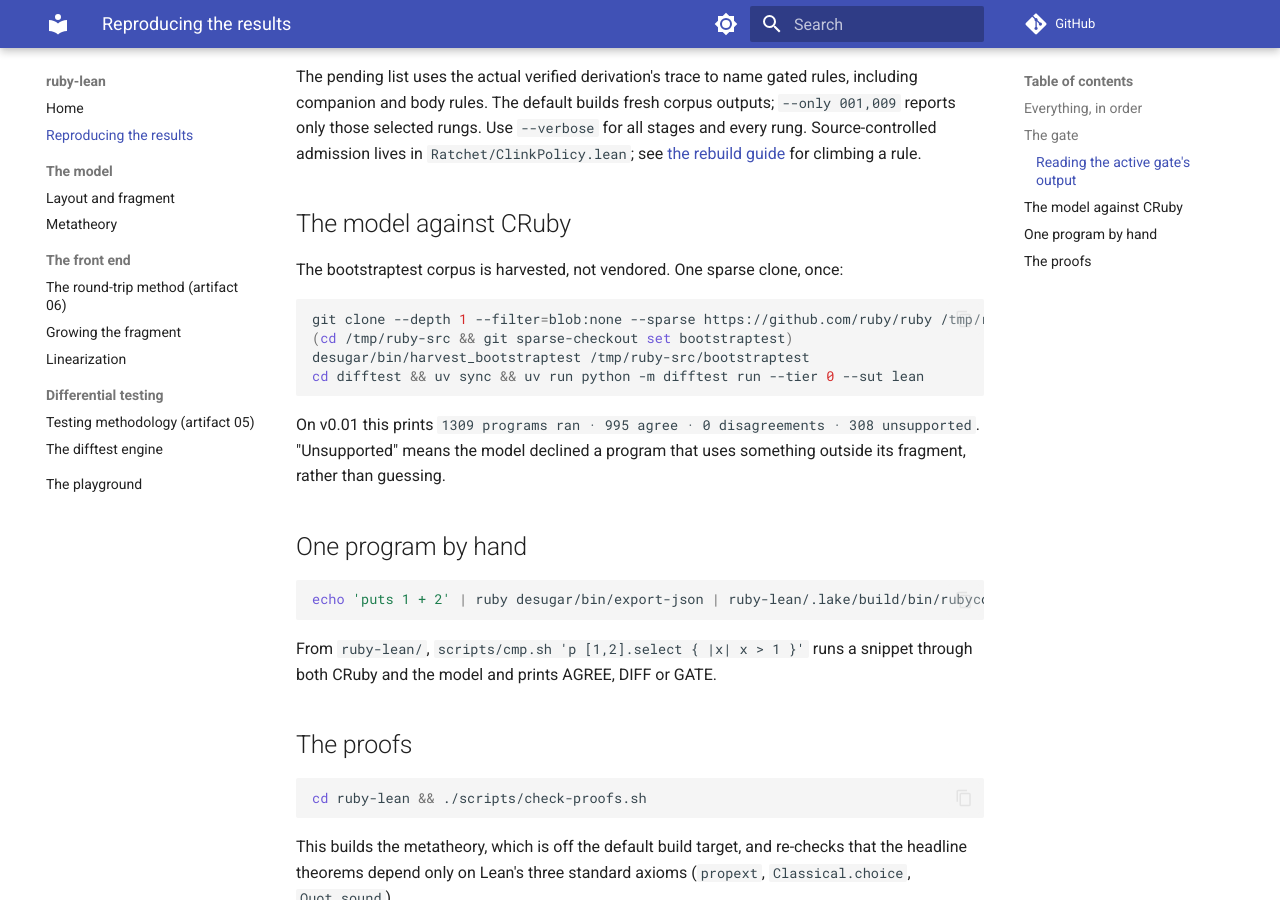
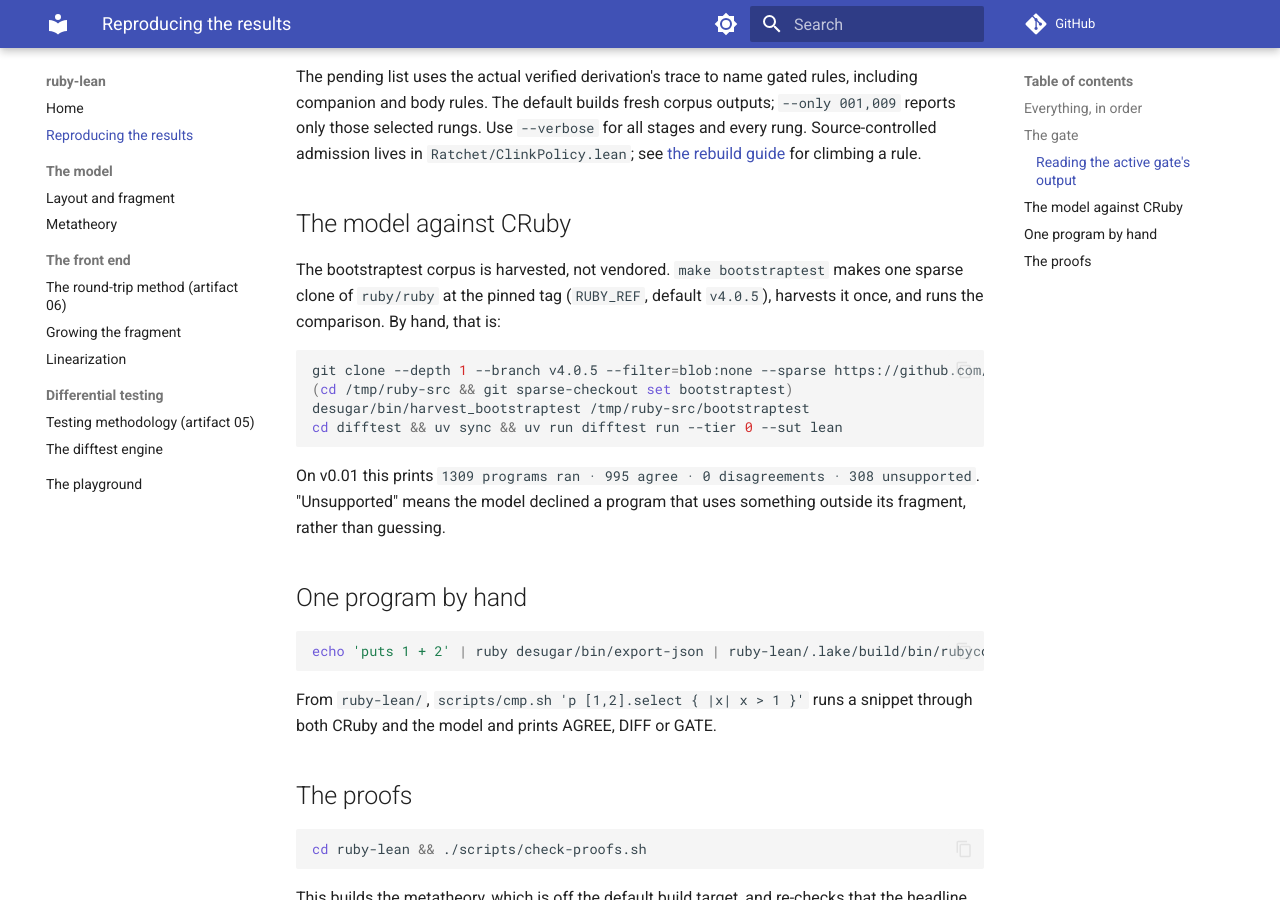
Before and after one commit to sam-xif/ruby-lean, an MkDocs documentation site: the page built from docs/reproducing.md, in a window 1280 px wide and 900 px high, scrolled down 1746 px. Built offline with MkDocs 1.6.1 and Material for MkDocs 9.7.7, drawn with Linux system fonts in a browser that asks for light colours; comment, search, counter and statistics services are not loaded; some of the changed text lies outside the part shown.

Commit message:
Add a top-level Makefile build system
One Makefile over the per-part tools (Lake, uv, Bundler, the wasm and
playground scripts) that names the targets and tracks the edges between
them: Prelude.lean regenerates when the desugarer changes, and the wasm
modules relink only when Lake relinks the native executables.

- Makefile: lean, lean-exes, run, desugar, difftest, bootstraptest,
  proofs, wasm, playground, gate, check, gen/gen-check, docs, clean
- bin/ruby-lean: run a Ruby program on the model (desugar | rubycore)
- Gemfile/Gemfile.lock pin prism and Sorbet; mise.toml pins the
  non-Lean toolchain; bootstraptest is cloned at a pinned CRuby tag
- wasm/build.sh fetches a pinned wasi-sdk and links each executable
  from Lake's native link closure (.rsp) instead of a library glob
- difftest gets a `difftest` console script
- README documents the targets; reproduce.sh calls them

The gate is not green on this branch: main itself fails `lake build`
(validateD controls and a Denote proof, since the semantics-drive merge)
and validate-one no longer links for wasm (Ratchet/Audit/Derive imports
Lean). Neither is touched here.

Co-Authored-By: Claude Opus 5.5 <noreply@anthropic.com>

````diff
--- a/docs/reproducing.md
+++ b/docs/reproducing.md
@@ -10,7 +10,7 @@ lists what is missing and how to install it).
 scripts/reproduce.sh                   # build + the typed ratchet gate
 scripts/reproduce.sh --with-difftest   # also: model vs CRuby over MRI's bootstraptest
                                        #   (harvests the corpus on first run: one sparse
-                                       #    clone of ruby/ruby into $RUBY_SRC or /tmp)
+                                       #    clone of ruby/ruby into $RUBY_SRC or ~/.cache)
 scripts/reproduce.sh --with-proofs     # also: the metatheory + `#print axioms`
 ```
 
@@ -76,13 +76,15 @@ see [the rebuild guide](../ruby-lean/Denote/Clink/README.md) for climbing a rule
 
 ## The model against CRuby
 
-The bootstraptest corpus is harvested, not vendored. One sparse clone, once:
+The bootstraptest corpus is harvested, not vendored. `make bootstraptest` makes
+one sparse clone of `ruby/ruby` at the pinned tag (`RUBY_REF`, default
+`v4.0.5`), harvests it once, and runs the comparison. By hand, that is:
 
 ```sh
-git clone --depth 1 --filter=blob:none --sparse https://github.com/ruby/ruby /tmp/ruby-src
+git clone --depth 1 --branch v4.0.5 --filter=blob:none --sparse https://github.com/ruby/ruby /tmp/ruby-src
 (cd /tmp/ruby-src && git sparse-checkout set bootstraptest)
 desugar/bin/harvest_bootstraptest /tmp/ruby-src/bootstraptest
-cd difftest && uv sync && uv run python -m difftest run --tier 0 --sut lean
+cd difftest && uv sync && uv run difftest run --tier 0 --sut lean
 ```
 
 On v0.01 this prints
````
Also changed, not shown: README.md (+36 -7 lines), docs/playground.md (+2 -3 lines), mise.toml (added, +8 -0 lines), playground/README.md (+1 -2 lines), ruby-lean/wasm/README.md (+4 -2 lines), 8 other files.
